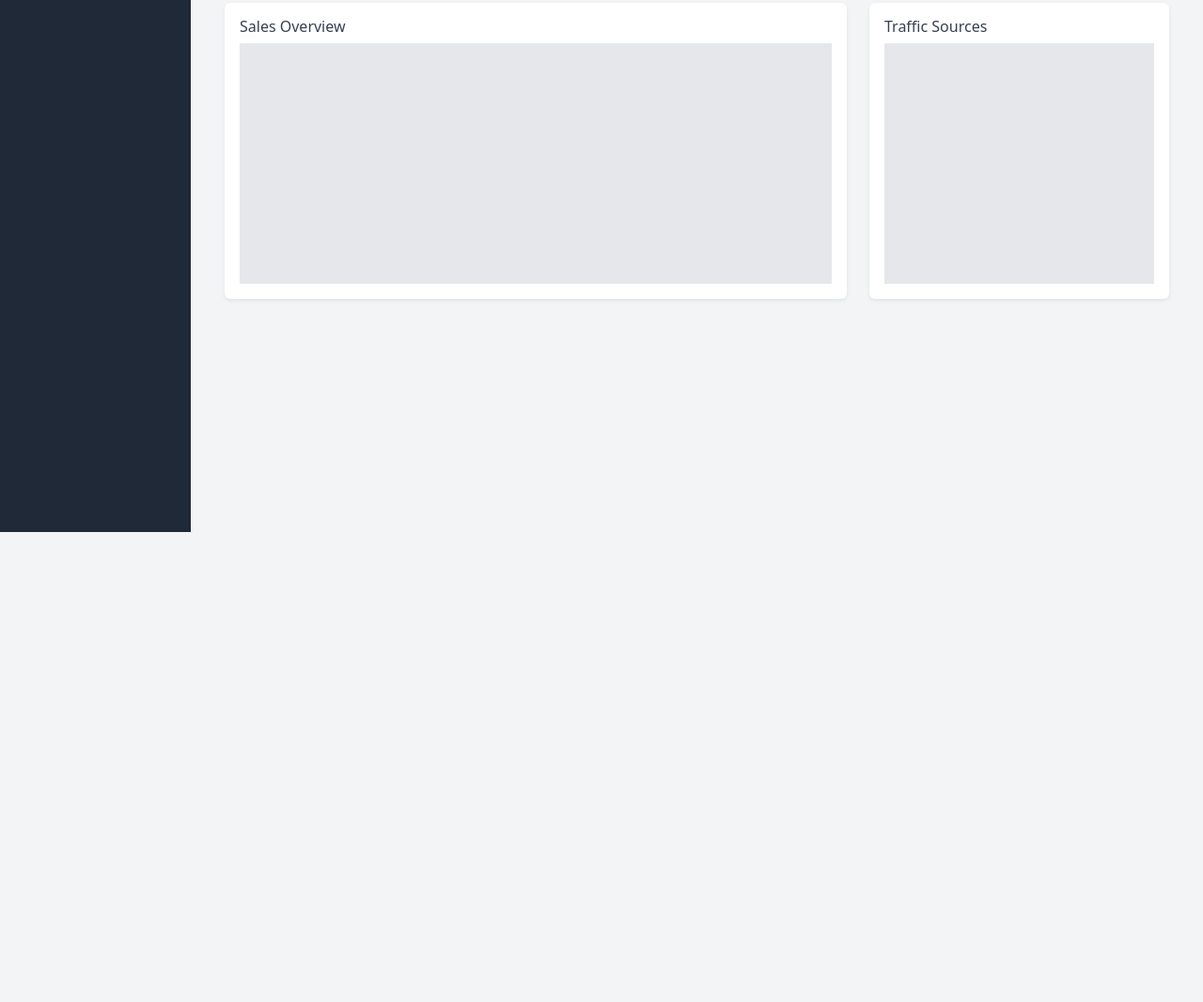
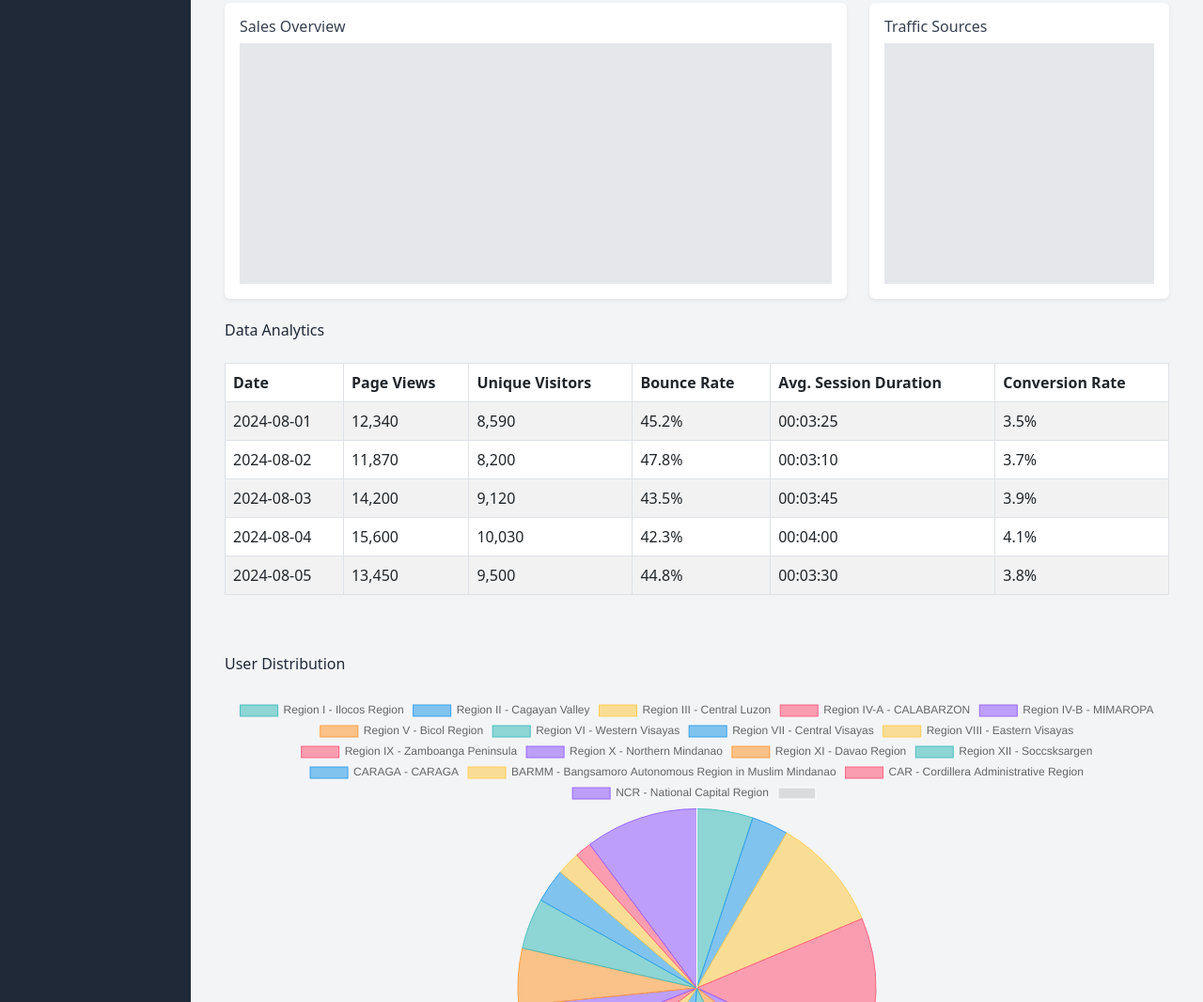
Before and after one commit to Ars3nicc/enrollment-analytics-forecast, a plain HTML site: page index.html in a window 1280 px wide. Shown: the part 234-1300 px from the top of the page at 94% size. Before the commit the page ends 800 px from the top, so only its background shows below. Drawn offline with nearby package versions, Linux system fonts and the light colour scheme.

Commit message:
created layout structrue

```diff
--- /dev/null
+++ b/excel/data.csv
@@ -0,0 +1,5 @@
+Category,Value
+New Visitors,150
+Returning Visitors,150
+Subscribers,100
+Guests,50
--- /dev/null
+++ b/excel/public_2018-2019.csv
@@ -0,0 +1,18 @@
+Region,Value
+Region I - Ilocos Region,346265
+Region II - Cagayan Valley,224708
+Region III - Central Luzon,706740
+Region IV-A - CALABARZON,906146
+Region IV-B - MIMAROPA,239905
+Region V - Bicol Region,514971
+Region VI - Western Visayas,574057
+Region VII - Central Visayas,548666
+Region VIII - Eastern Visayas,365901
+Region IX - Zamboanga Peninsula,286008
+Region X - Northern Mindanao,307911
+Region XI - Davao Region,353185
+Region XII - Soccsksargen,313220
+CARAGA - CARAGA,208197
+BARMM - Bangsamoro Autonomous Region in Muslim Mindanao,144234
+CAR - Cordillera Administrative Region,102295
+NCR - National Capital Region,697840
--- a/index.html
+++ b/index.html
@@ -11,6 +11,12 @@
     <script src="https://cdn.tailwindcss.com"></script>
     <!-- Font Awesome Icon -->
     <link rel="stylesheet" href="https://cdnjs.cloudflare.com/ajax/libs/font-awesome/6.0.0-beta3/css/all.min.css">
+    <!-- Chart.js -->
+    <script src="https://cdn.jsdelivr.net/npm/chart.js"></script>
+    <script src="https://cdnjs.cloudflare.com/ajax/libs/Chart.js/2.9.4/Chart.js"></script>
+    <!-- CSV Parsing -->
+    <script src="https://cdnjs.cloudflare.com/ajax/libs/PapaParse/5.3.0/papaparse.min.js"></script>
+
 </head>
 <style>
     .card:hover {
@@ -43,7 +49,7 @@
         </div>
 
         <!-- Main Content -->
-        <div class="flex-grow-1 p-4">
+        <main class="flex-grow-1 p-4">
             <div class="container-fluid">
 
                 <header class="text-3xl font-bold ">Enrollement Analytics 2024</header>
@@ -113,11 +119,78 @@
                 </div>
 
             </div>
-        </div>
+            <!-- Data Analytics Table -->
+            <section class="container">
+                <h2 class="mb-4 text-gray-800">Data Analytics</h2>
+                <div class="table-responsive">
+                    <table class="table table-striped table-bordered">
+                        <thead class="bg-gray-800 text-white">
+                            <tr>
+                                <th scope="col">Date</th>
+                                <th scope="col">Page Views</th>
+                                <th scope="col">Unique Visitors</th>
+                                <th scope="col">Bounce Rate</th>
+                                <th scope="col">Avg. Session Duration</th>
+                                <th scope="col">Conversion Rate</th>
+                            </tr>
+                        </thead>
+                        <tbody class="bg-white text-gray-700">
+                            <tr>
+                                <td>2024-08-01</td>
+                                <td>12,340</td>
+                                <td>8,590</td>
+                                <td>45.2%</td>
+                                <td>00:03:25</td>
+                                <td>3.5%</td>
+                            </tr>
+                            <tr>
+                                <td>2024-08-02</td>
+                                <td>11,870</td>
+                                <td>8,200</td>
+                                <td>47.8%</td>
+                                <td>00:03:10</td>
+                                <td>3.7%</td>
+                            </tr>
+                            <tr>
+                                <td>2024-08-03</td>
+                                <td>14,200</td>
+                                <td>9,120</td>
+                                <td>43.5%</td>
+                                <td>00:03:45</td>
+                                <td>3.9%</td>
+                            </tr>
+                            <tr>
+                                <td>2024-08-04</td>
+                                <td>15,600</td>
+                                <td>10,030</td>
+                                <td>42.3%</td>
+                                <td>00:04:00</td>
+                                <td>4.1%</td>
+                            </tr>
+                            <tr>
+                                <td>2024-08-05</td>
+                                <td>13,450</td>
+                                <td>9,500</td>
+                                <td>44.8%</td>
+                                <td>00:03:30</td>
+                                <td>3.8%</td>
+                            </tr>
+                        </tbody>
+                    </table>
+                </div>
+            </section>
+            <!-- Chart Section -->
+            <section class="container mt-5">
+                <h2 class="mb-4 text-gray-800">User Distribution</h2>
+                <canvas id="user-distribution-chart" class="w-full h-1/5 object-contain"></canvas>
+            </section>
+        </main>
     </div>
+
     <!-- Bootstrap JS -->
     <script src="https://cdn.jsdelivr.net/npm/bootstrap@5.3.0/dist/js/bootstrap.bundle.min.js"></script>
-
+    <script src="https://cdnjs.cloudflare.com/ajax/libs/PapaParse/5.3.0/papaparse.min.js"></script>
+    <script src="js/chart.js"></script>
 </body>
 
 
--- /dev/null
+++ b/js/chart.js
@@ -0,0 +1,89 @@
+document.addEventListener('DOMContentLoaded', function () {
+    // Fetch and parse the CSV file
+    Papa.parse('excel/public_2018-2019.csv', {
+        download: true,
+        header: true,
+        complete: function(results) {
+            const labels = [];
+            const data = [];
+            const backgroundColor = [
+                'rgba(75, 192, 192, 0.6)',
+                'rgba(54, 162, 235, 0.6)',
+                'rgba(255, 206, 86, 0.6)',
+                'rgba(255, 99, 132, 0.6)',
+                'rgba(153, 102, 255, 0.6)',
+                'rgba(255, 159, 64, 0.6)',
+                'rgba(75, 192, 192, 0.6)',
+                'rgba(54, 162, 235, 0.6)',
+                'rgba(255, 206, 86, 0.6)',
+                'rgba(255, 99, 132, 0.6)',
+                'rgba(153, 102, 255, 0.6)',
+                'rgba(255, 159, 64, 0.6)',
+                'rgba(75, 192, 192, 0.6)',
+                'rgba(54, 162, 235, 0.6)',
+                'rgba(255, 206, 86, 0.6)',
+                'rgba(255, 99, 132, 0.6)',
+                'rgba(153, 102, 255, 0.6)'
+            ];
+            const borderColor = [
+                'rgba(75, 192, 192, 1)',
+                'rgba(54, 162, 235, 1)',
+                'rgba(255, 206, 86, 1)',
+                'rgba(255, 99, 132, 1)',
+                'rgba(153, 102, 255, 1)',
+                'rgba(255, 159, 64, 1)',
+                'rgba(75, 192, 192, 1)',
+                'rgba(54, 162, 235, 1)',
+                'rgba(255, 206, 86, 1)',
+                'rgba(255, 99, 132, 1)',
+                'rgba(153, 102, 255, 1)',
+                'rgba(255, 159, 64, 1)',
+                'rgba(75, 192, 192, 1)',
+                'rgba(54, 162, 235, 1)',
+                'rgba(255, 206, 86, 1)',
+                'rgba(255, 99, 132, 1)',
+                'rgba(153, 102, 255, 1)'
+            ];
+
+            results.data.forEach(row => {
+                labels.push(row.Region);
+                data.push(parseInt(row.Value));
+            });
+
+            // Data for the pie chart
+            const userDistributionData = {
+                labels: labels,
+                datasets: [{
+                    data: data,
+                    backgroundColor: backgroundColor,
+                    borderColor: borderColor,
+                    borderWidth: 1
+                }]
+            };
+
+            // Create the pie chart
+            const ctxPie = document.getElementById('user-distribution-chart').getContext('2d');
+            const userDistributionChart = new Chart(ctxPie, {
+                type: 'pie',
+                data: userDistributionData,
+                options: {
+                    responsive: true,
+                    plugins: {
+                        legend: {
+                            position: 'top',
+                        },
+                        tooltip: {
+                            callbacks: {
+                                label: function (context) {
+                                    const label = context.label || '';
+                                    const value = context.raw || 0;
+                                    return `${label}: ${value}`;
+                                }
+                            }
+                        }
+                    }
+                }
+            });
+        }
+    });
+});
```
Also changed, not shown: 1 other file.
